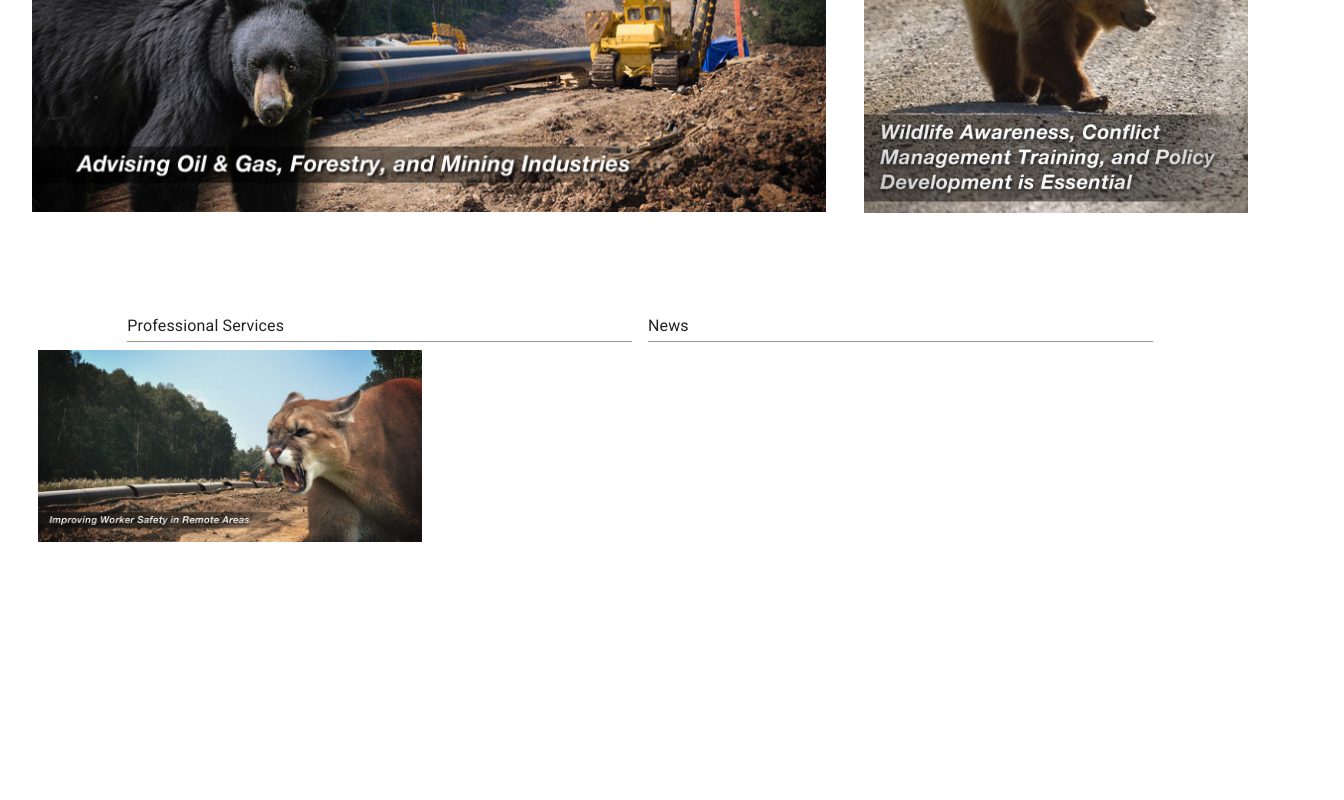
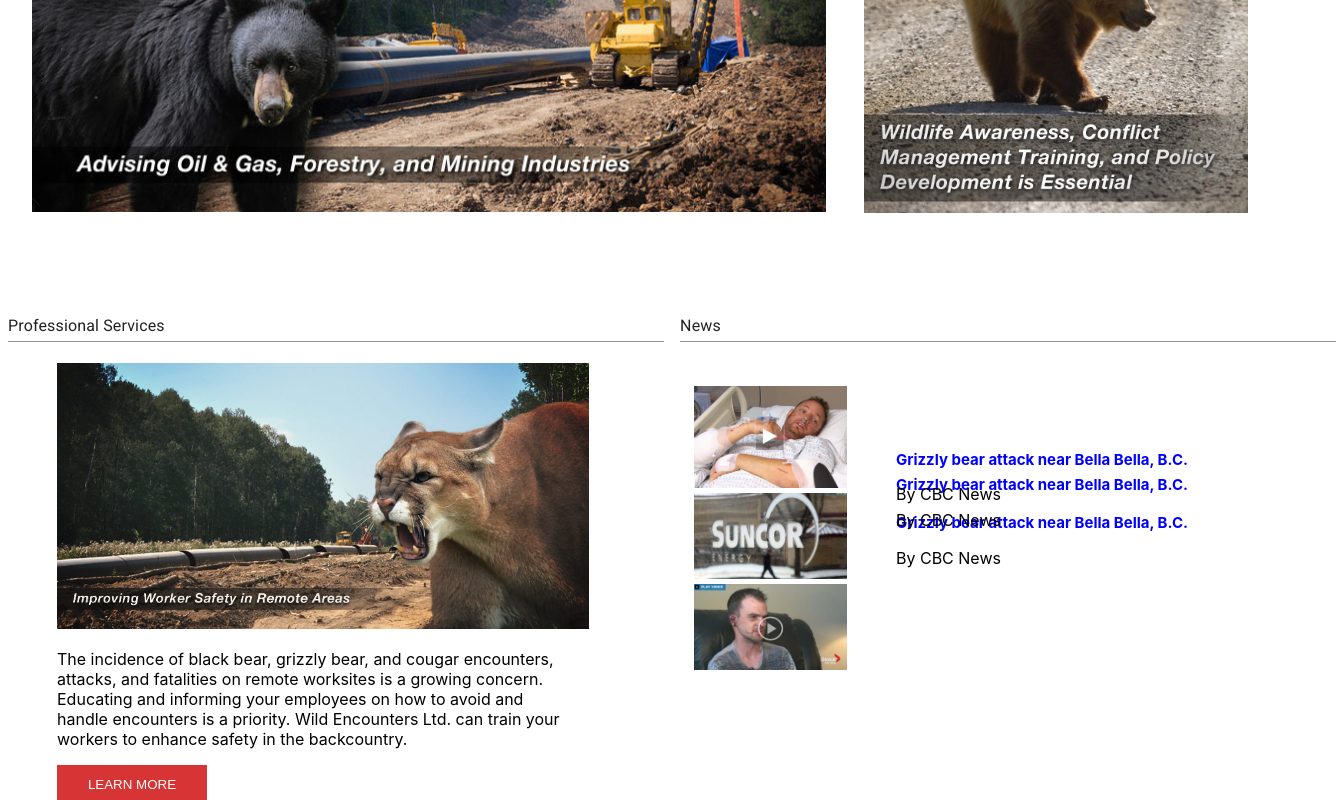
Before and after one commit to Shawaal-Nadeem/Wild-Encounter-Website, a React (Create React App) app: page / in a window 1280 px wide. Shown: the part 1058-1858 px from the top of the page, 1344 px wide, since content can reach past the window. Before the commit the page ends 1604 px from the top, so only its background shows below. Built offline with nearby package versions, Linux system fonts and the light colour scheme.

Commit message:
Home page Working

```diff
--- a/src/App.css
+++ b/src/App.css
@@ -92,8 +92,56 @@ color: white;
 }
 .read-onlytext{
   margin-top: 7%;
+}
+.homepic4{
+  width: 41.6%;
+  margin-left: 57px;
+  margin-top: 1%;
+}
+.homepic-mini{
+  width: 12%;
   display: flex;
-  justify-content: center;
-  align-items: center;
-  flex-direction: row;
+  flex-direction: column;
+  margin-left: 54.2%;
+  margin-top: -32.7%;
 }
+.homepic-m{
+margin-top: 3%;
+}
+.line2{
+  margin-left:57px;
+  margin-right: 55%;
+}
+.learn-btn{
+  background-color: rgb(215, 53, 53);
+  color: white;
+  height: 35px;
+  width: 150px;
+  margin-left:57px;
+border-color: transparent;
+transition: width 0.5s;
+padding: 10px;
+}
+.learn-btn:hover{
+  cursor: pointer;
+  width: 180px;
+}
+.mini1-lines{
+  margin-left: 70%;
+  margin-top: -15%;
+}
+.mini2-lines{
+  margin-left: 70%;
+  margin-top: -10%;
+}
+.mini3-lines{
+  margin-left: 70%;
+  margin-top: -9%;
+}
+.mini-line1{
+  font-size: 15px;
+  color: blue;
+}
+.mini-line2{
+  margin-top: -5%;
+}
--- a/src/components/home.js
+++ b/src/components/home.js
@@ -58,13 +58,16 @@ function Home() {
       <Box
       component="form"
       sx={{
-        '& .MuiTextField-root': { m: 1, width: '50ch' },
+        display: 'flex',
+        justifyContent:'space-around',
+        alignItems: 'center',
+        '& .MuiTextField-root': { m: 1, width: '65ch' },
       }}
       noValidate
       autoComplete="off"
     >
-      <div className="u-text">
 
+      <div>
         <TextField
           defaultValue="Professional Services"
           InputProps={{
@@ -72,6 +75,8 @@ function Home() {
           }}
           variant="standard"
         />
+        </div>
+        <div>
          <TextField
           defaultValue="News"
           InputProps={{
@@ -82,10 +87,31 @@ function Home() {
       </div>
     </Box>
     </div>
+
       <div>
-      <img className="homepic3" src="/images/homepic4.png" alt="" />
+      <img className="homepic4" src="/images/homepic4.png" alt="" />
+      <p className="line2">The incidence of black bear, grizzly bear, and cougar encounters, attacks, and fatalities on remote worksites is a growing concern. Educating and informing your employees on how to avoid and handle encounters is a priority. Wild Encounters Ltd. can train your workers to enhance safety in the backcountry.</p>
+      <button className="learn-btn">LEARN MORE</button>
+      <div className="homepic-mini">
+      <img className="homepic-m" src="/images/homepic5.png" alt="" />
+      <img className="homepic-m" src="/images/homepic6.png" alt="" />
+      <img className="homepic-m" src="/images/homepic7.png" alt="" />
+      </div>
+      </div>
+      <div className="mini1-lines">
+      <h6 className="mini-line1">Grizzly bear attack near Bella Bella, B.C.</h6>
+      <p className="mini-line2">By CBC News</p>
+      </div>
+      <div className="mini2-lines">
+      <h6 className="mini-line1">Grizzly bear attack near Bella Bella, B.C.</h6>
+      <p className="mini-line2">By CBC News</p>
+      </div>
+      <div className="mini3-lines">
+      <h6 className="mini-line1">Grizzly bear attack near Bella Bella, B.C.</h6>
+      <p className="mini-line2">By CBC News</p>
+      </div>
 
-      </div>
+
 
     </div>
   );
```
